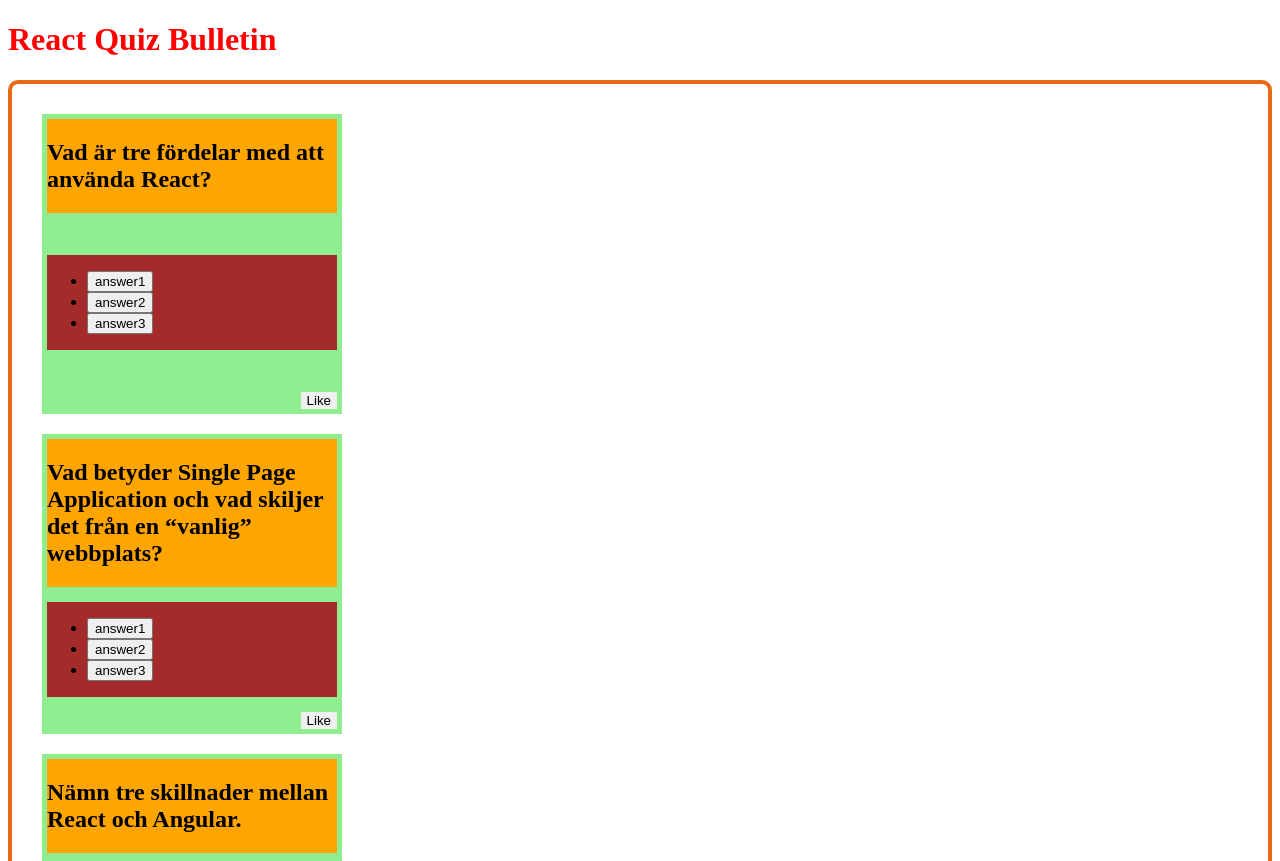
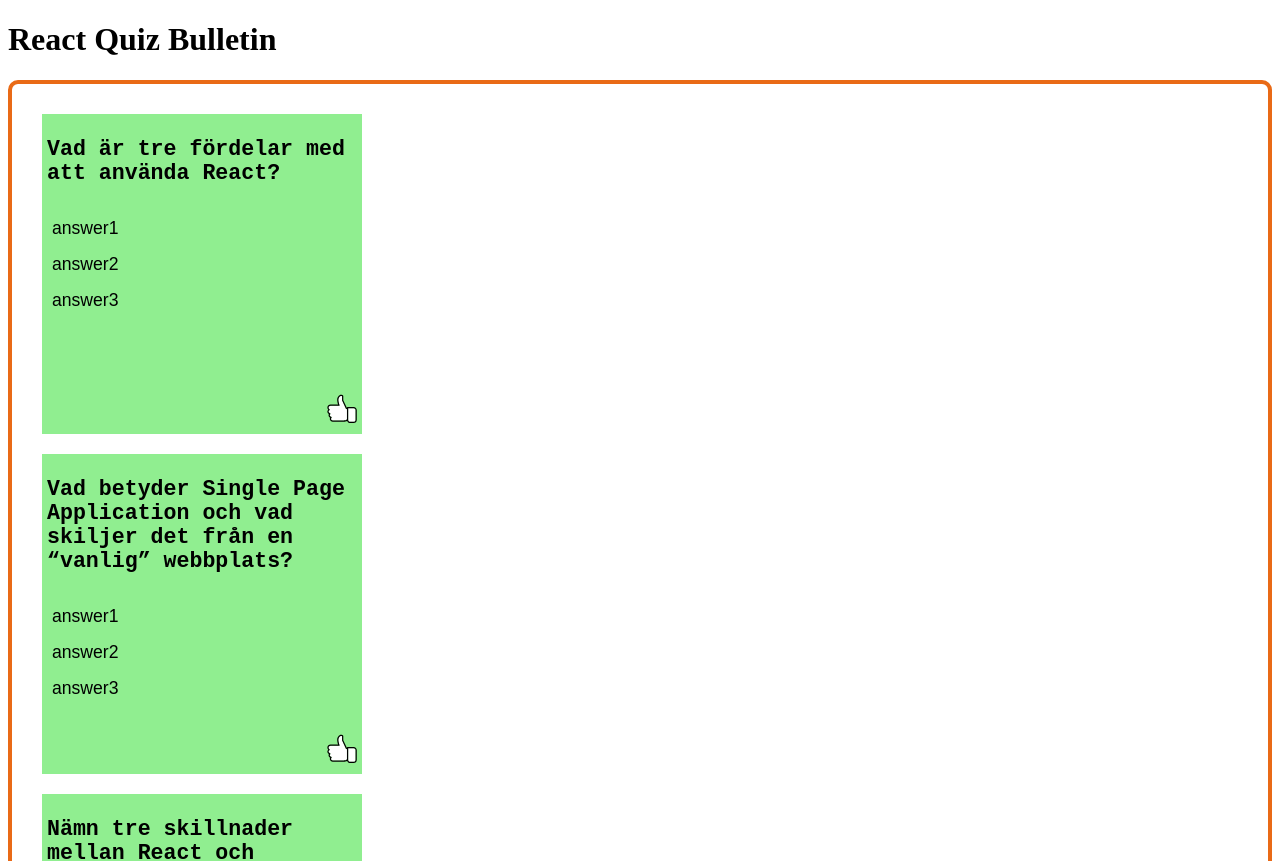
Before and after one commit to albycc/React-bulletin, a React (Create React App) app: page / in a window 1280 px wide. Shown: the top 861 px of the page. Built offline with nearby package versions, Linux system fonts and the light colour scheme.

Commit message:
like icon added
style for right or wrong answer

```diff
--- a/src/App.js
+++ b/src/App.js
@@ -4,6 +4,7 @@
 function App() {
   return (
     <Fragment>
+      <h1>React Quiz Bulletin</h1>
       <Bulletinboard />
     </Fragment>
   );
--- a/src/components/BulletinBoard/BulletinBoard.js
+++ b/src/components/BulletinBoard/BulletinBoard.js
@@ -1,4 +1,4 @@
-import { Fragment, useEffect, useState } from "react";
+import { useEffect, useState } from "react";
 import QuestionData from "../../data/QuestionData.json";
 import ReactPost from "../Post/ReactPost";
 
@@ -25,8 +25,6 @@
     setQuestionList(copiedList);
   };
   return (
-    <Fragment>
-      <h1 className="">React Quiz Bulletin</h1>
       <div className={classes["bulletinboard-container"]}>
         {questionList.map((question) => (
           <ReactPost
@@ -36,7 +34,6 @@
           />
         ))}
       </div>
-    </Fragment>
   );
 }
 
--- a/src/components/BulletinBoard/BulletinBoard.module.scss
+++ b/src/components/BulletinBoard/BulletinBoard.module.scss
@@ -5,7 +5,3 @@
     border-radius: 10px;
     padding: 10px;
 }
-
-h1{
-    color:red;
-}
--- a/src/components/Post/PostLiked.js
+++ b/src/components/Post/PostLiked.js
@@ -1,6 +1,7 @@
+import classes from './ReactPost.module.scss'
 
 function PostLiked(){
-    return <span>You have liked this post!</span>
+    return <span className={classes['react-like-text']}>You have liked this post!</span>
 }
 
 export default PostLiked;
--- a/src/components/Post/ReactPost.js
+++ b/src/components/Post/ReactPost.js
@@ -8,6 +8,7 @@
   postLiked,
   usersAnswer,
   setPostAttribute,
+  correctAnswerIndex,
 }) {
   const likeButtonHandler = () => {
     console.log("Post liked");
@@ -26,32 +27,45 @@
   console.log("ReactPost", questionId);
 
   const userHasAnswered = usersAnswer === "" ? false : true;
+  const answerClassStyle = usersAnswer === correctAnswerIndex ? 'right-answer' : 'wrong-answer';
+
+  console.log('answerClassStyle', answerClassStyle)
 
   return (
     <div className={classes["post-container"]}>
-      <div className={classes['post-titleheader-content']}>
+      <div className={classes["post-titleheader-content"]}>
         <h2>{questionName}</h2>
       </div>
-      <div className={classes['post-main-content']}>
-        <ul>
+      <div className={classes["post-main-content"]}>
+        <ul className={classes["question-button-list"]}>
           {answers.map((answer, index) => (
-            <li key={questionId + index}>
+            <li
+              key={questionId + index}
+              className={classes["question-listitem"]}
+            >
+              {!userHasAnswered ?
                 <button
                   data-answer-index={index}
                   onClick={answersButtonHandler}
+                  className={`${classes['answer-style']} ${classes["question-button"]}`}
                   disabled={userHasAnswered}
                 >
                   {answer}
-              </button>
+                </button> :
+                <p className={`${classes['answer-style']} ${classes['answered-paragraph']} ${ index === +usersAnswer && `${classes[answerClassStyle]}`} `}>{answer}</p>
+              }
             </li>
           ))}
         </ul>
       </div>
-      <div className={classes['post-footer-content']}>
+      <div className={classes["post-footer-content"]}>
         {postLiked ? (
           <PostLiked />
         ) : (
-          <button className={classes['like-button']} onClick={likeButtonHandler}>Like</button>
+          <button
+            className={classes["like-button"]}
+            onClick={likeButtonHandler}
+          ></button>
         )}
       </div>
     </div>
--- a/src/components/Post/ReactPost.module.scss
+++ b/src/components/Post/ReactPost.module.scss
@@ -1,27 +1,82 @@
-.post-container{
+.post-container {
   display: flex;
   flex-direction: column;
-    justify-content: space-between;
-    max-width:300px;
-    min-height:300px;
+  justify-content: flex-start;
+  max-width: 320px;
+  min-height: 320px;
+  max-height: 320px;
   background-color: lightgreen;
-    margin:20px;
-    padding:5px;
+  margin: 20px;
+  padding: 5px;
   box-sizing: border-box;
 
-    .post-titleheader-content{
-        background: orange;
+  .post-titleheader-content {
+    font-family: 'Courier New', Courier, monospace;
+    font-size: 90%;
   }
 
-    .post-main-content{
-        background-color: brown;
+  .post-main-content {
+    background-color: inherit;
   }
 
-    .post-footer-content{
+  .post-footer-content {
     display: flex;
     flex-direction: row-reverse;
-        .like-button{
+    justify-self: flex-end;
+    margin-top:auto;
+    margin-bottom:5px;
+    .like-button {
       border: none;
+      background-image: url("../../img/like-icon.svg");
+      background-size: 30px;
+      background-color: inherit;
+      background-repeat: no-repeat;
+      cursor: pointer;
+      width: 30px;
+      height: 30px;
+    }
+  }
+
+  .question-button-list {
+    margin: 0;
+    padding: 0;
+    .question-listitem {
+      list-style: none;
+      margin: 15px 5px;
+      .answer-style {
+        margin:0px;
+        width: 100%;
+        text-align: left;
+        font-size: 1.1em;
+        cursor: default;
+        font-family: Arial, Helvetica, sans-serif;
+      }
+      .question-button {
+        border: none;
+        background-color: inherit;
+        cursor: pointer;
+        padding:0px;
+        &:hover:enabled {
+          color: rgb(172, 172, 172);
+        }
+      }
+      .answered-paragraph{
+        color: rgb(32, 32, 32);
+      }
+        & .right-answer {
+          color: green;
+          text-decoration: underline;
+        }
+        & .wrong-answer {
+          color: red;
+          text-decoration:line-through;
         }
     }
   }
+
+  .react-like-text {
+    color: green;
+    transform: rotate(-2deg);
+    font-size: 120%;
+  }
+}
--- a/src/data/QuestionData.json
+++ b/src/data/QuestionData.json
@@ -6,7 +6,8 @@
             "answers":["answer1", "answer2", "answer3"],
             "correctAnswerIndex":"0",
             "postLiked":false,
-            "usersAnswer":""
+            "usersAnswer":"",
+            "backgroundColour":"#90ee90"
         },
         {
             "questionId":"q2",
@@ -14,7 +15,8 @@
             "answers":["answer1", "answer2", "answer3"],
             "correctAnswerIndex":"1",
             "postLiked":false,
-            "usersAnswer":""
+            "usersAnswer":"",
+            "backgroundColour":"#90e9ee"
         },
         {
             "questionId":"q3",
@@ -22,7 +24,8 @@
             "answers":["answer1", "answer2", "answer3"],
             "correctAnswerIndex":"2",
             "postLiked":false,
-            "usersAnswer":""
+            "usersAnswer":"",
+            "backgroundColour":"#d390ee"
         }
     ]
 }
```
Also changed, not shown: src/img/like-icon.jpg (added), src/img/like-icon.svg (added). Lines whose indentation alone changed are shown as unchanged.
